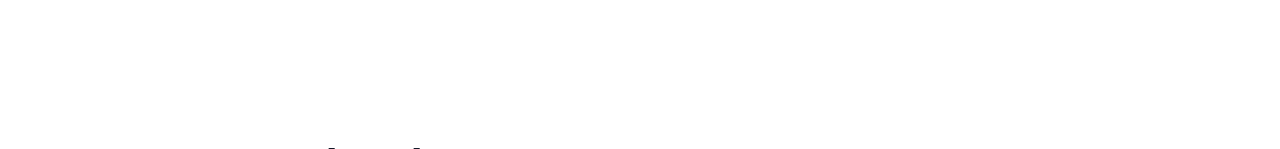
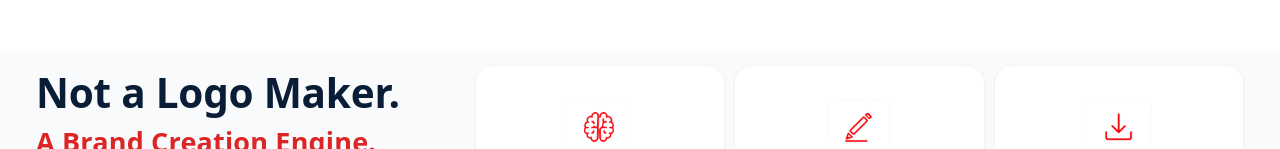
Before and after one commit to AsadTech17/OneDollarLogo, a React (Vite) app in the folder frontend/: page / in a window 1280 px wide. Shown: the part 651-800 px from the top of the page. Built offline with nearby package versions, Linux system fonts and the light colour scheme; no server answers.

Commit message:
comparison Section update

```diff
--- a/frontend/src/components/ComparisonSection.jsx
+++ b/frontend/src/components/ComparisonSection.jsx
@@ -1,148 +1,82 @@
-import { CheckCircle, XCircle, Sparkles, Target, Clock, Zap } from 'lucide-react';
+import React from 'react'
 
 const ComparisonSection = () => {
-  const ourFeatures = [
-    {
-      icon: Sparkles,
-      title: "Real AI Generation",
-      description: "Creates truly unique designs from scratch"
-    },
-    {
-      icon: Target,
-      title: "Logo-Specific Training",
-      description: "Trained specifically on professional logo design principles"
-    },
-    {
-      icon: Zap,
-      title: "Business Focus",
-      description: "Understands brand identity and business needs"
-    },
-    {
-      icon: Clock,
-      title: "Generation Time",
-      description: "Instant results in seconds, not hours"
-    }
-  ];
-
-  const standardFeatures = [
-    {
-      icon: XCircle,
-      title: "Template Mixing",
-      description: "Combines existing templates without creativity"
-    },
-    {
-      icon: XCircle,
-      title: "General Purpose",
-      description: "Not specialized for logo design"
-    },
-    {
-      icon: XCircle,
-      title: "Generic Approach",
-      description: "Lacks understanding of brand identity"
-    },
-    {
-      icon: XCircle,
-      title: "Slow Processing",
-      description: "Takes time and requires multiple iterations"
-    }
-  ];
-
-  const statistics = [
-    { number: "100%", label: "Original Designs" },
-    { number: "0", label: "Templates Used" },
-    { number: "∞", label: "Unique Possibilities" },
-    { number: "1st", label: "Logo-Specific AI" }
-  ];
-
   return (
-    <section className="py-20 bg-white">
+    <section className="py-3 bg-gray-50">
       <div className="max-w-7xl mx-auto px-4 sm:px-6 lg:px-8">
-        {/* Header */}
-        <div className="text-center mb-16">
-          <h2 className="text-3xl md:text-4xl font-bold text-gray-900 mb-4">
-            Why Choose Our <span className="relative">
-              AI
-              <span className="absolute bottom-0 left-0 w-8 h-1 bg-blue-600"></span>
-            </span> Logo Generator
+        <div className="flex flex-col lg:flex-row items-center justify-between gap-12">
+          {/* Left Column - Text */}
+          <div className="md:w-1/3 text-center lg:text-left">
+            <h2 className="text-3xl md:text-4xl font-bold text-[#0a1d37] mb-2 leading-tight">
+              Not a Logo Maker.
             </h2>
-          <p className="text-xl text-gray-600 max-w-3xl mx-auto">
-            Unlike generic AI tools, we've built the first AI specifically designed for professional logo creation
+            <h3 className="text-1xl md:text-2xl font-bold text-red-600 mb-3 leading-tight">
+              A Brand Creation Engine.
+            </h3>
+            <p className="text-md text-gray-600 leading-relaxed max-w-sm mb-3">
+              1DollarLogo helps founders go from raw idea to real identity using Ai trained for brand logic, visual direction, and business-ready output.
             </p>
           </div>
 
-        {/* Comparison Cards */}
-        <div className="grid grid-cols-1 lg:grid-cols-2 gap-8 mb-16">
-          {/* Our AI Card */}
-          <div className="bg-white rounded-2xl shadow-lg border border-gray-100 p-8">
-            <div className="flex items-center justify-between mb-6">
-              <h3 className="text-2xl font-bold text-gray-900">Our AI Logo Generator</h3>
-              <span className="px-3 py-1 bg-green-100 text-green-700 text-sm font-medium rounded-full">
-                Built for Brands
-              </span>
+          {/* Right Column - Feature Cards */}
+          <div className="md:w-2/3 flex items-center justify-center">
+            <div className="grid grid-cols-1 md:grid-cols-3 gap-2">
+              {/* Card 1 - Brand Intelligence */}
+              <div className="bg-white rounded-2xl shadow-sm border border-gray-100 p-4 hover:shadow-md transition-shadow duration-200 flex flex-col items-center justify-center text-center">
+                <div className="flex items-center justify-center">
+                  <img
+                    src="/1DollarLogo - Block 2 (Icon 1) Home Page.png"
+                    alt="Brand Intelligence"
+                    className="w-20 h-20 object-contain"
+                  />
+                </div>
+                <h4 className="text-lg font-semibold text-[#0a1d37] mb-2 mt-0 text-center">
+                  Brand Intelligence
+                </h4>
+                <p className="text-sm text-gray-600 leading-relaxed text-center">
+                  Understands your business, audience, niche, and visual direction.
+                </p>
               </div>
 
-            <div className="space-y-4">
-              {ourFeatures.map((feature, index) => {
-                const Icon = feature.icon;
-                return (
-                  <div key={index} className="flex items-start space-x-3">
-                    <div className="flex-shrink-0">
-                      <CheckCircle className="w-6 h-6 text-green-500" />
+              {/* Card 2 - Original Output */}
+              <div className="bg-white rounded-2xl shadow-sm border border-gray-100 p-4 hover:shadow-md transition-shadow duration-200 flex flex-col items-center justify-center text-center">
+                <div className="flex items-center justify-center">
+                  <img
+                    src="/1DollarLogo - Block 2 (Icon 2) Home Page.png"
+                    alt="Original Output"
+                    className="w-20 h-20 object-contain mx-auto"
+                  />
                 </div>
-                    <div>
-                      <h4 className="font-semibold text-gray-900 mb-1">{feature.title}</h4>
-                      <p className="text-gray-600 text-sm">{feature.description}</p>
-                    </div>
-                  </div>
-                );
-              })}
-            </div>
+                <h4 className="text-lg font-semibold text-[#0a1d37] mb-2 mt-0 text-center">
+                  Original Output
+                </h4>
+                <p className="text-sm text-gray-600 leading-relaxed text-center">
+                  No templates. No remixing. Fresh concepts generated from your prompt.
+                </p>
               </div>
 
-          {/* Standard AI Card */}
-          <div className="bg-white rounded-2xl shadow-lg border border-gray-100 p-8">
-            <div className="flex items-center justify-between mb-6">
-              <h3 className="text-2xl font-bold text-gray-900">Standard AI Tools</h3>
-              <span className="px-3 py-1 bg-gray-100 text-gray-600 text-sm font-medium rounded-full">
-                Generic Image Generation
-              </span>
+              {/* Card 3 - Export-Ready Assets */}
+              <div className="bg-white rounded-2xl shadow-sm border border-gray-100 p-4 hover:shadow-md transition-shadow duration-200 flex flex-col items-center justify-center text-center">
+                <div className="flex items-center justify-center">
+                  <img
+                    src="/1DollarLogo - Block 2 (Icon 3) Home Page.png"
+                    alt="Export-Ready Assets"
+                    className="w-20 h-20 object-contain mx-auto"
+                  />
                 </div>
-
-            <div className="space-y-4">
-              {standardFeatures.map((feature, index) => {
-                const Icon = feature.icon;
-                return (
-                  <div key={index} className="flex items-start space-x-3">
-                    <div className="flex-shrink-0">
-                      <XCircle className="w-6 h-6 text-red-500" />
-                    </div>
-                    <div>
-                      <h4 className="font-semibold text-gray-900 mb-1">{feature.title}</h4>
-                      <p className="text-gray-600 text-sm">{feature.description}</p>
-                    </div>
-                  </div>
-                );
-              })}
+                <h4 className="text-lg font-semibold text-[#0a1d37] mb-2 mt-0 text-center">
+                  Export-Ready Assets
+                </h4>
+                <p className="text-sm text-gray-600 leading-relaxed text-center">
+                  Download logo files for web, social, print, and brand launch.
+                </p>
               </div>
             </div>
           </div>
-
-        {/* Statistics Row */}
-        <div className="grid grid-cols-2 md:grid-cols-4 gap-12">
-          {statistics.map((stat, index) => (
-            <div key={index} className="text-center">
-              <div className="text-1xl md:text-2xl font-bold text-blue-600 mb-3">
-                {stat.number}
-              </div>
-              <div className="text-gray-600 text-lg font-medium">
-                {stat.label}
-              </div>
-            </div>
-          ))}
         </div>
       </div>
     </section>
-  );
-};
+  )
+}
 
-export default ComparisonSection;
+export default ComparisonSection
```
Lines whose indentation alone changed are shown as unchanged.
